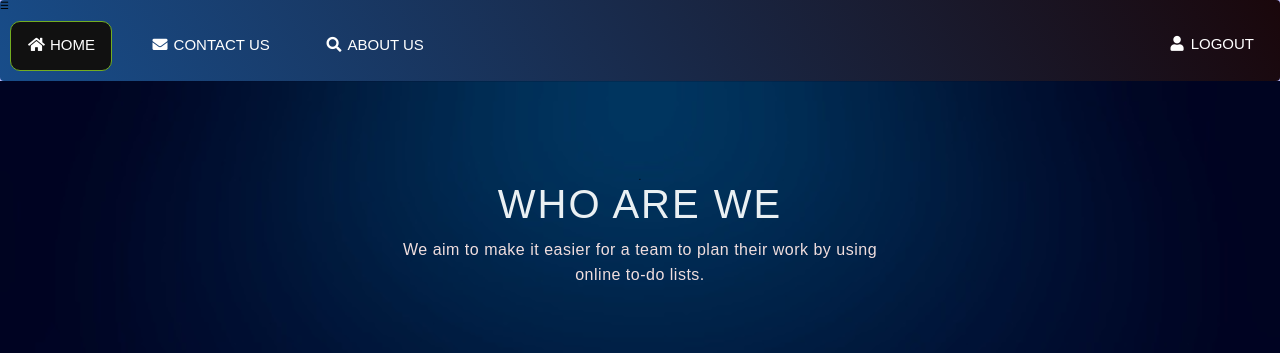
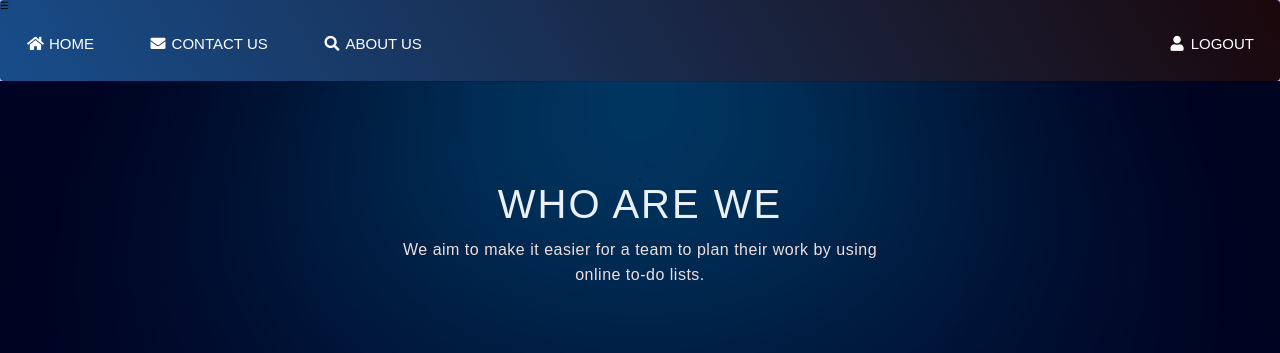
Before and after one commit to TejalKhade28/Xecute, a PHP site: page /about.html in a window 1280 px wide, with the pointer over the restyled element. Shown: the top 353 px of the page. Run offline with PHP 8.4, Linux system fonts and the light colour scheme; some libraries are stand-ins or nearby versions.

Commit message:
removed hover effect from aboutUs page

```diff
--- a/about.css
+++ b/about.css
@@ -164,11 +164,6 @@ p {
     li a{
         font-size: 15px;
     }
-    li a:hover:not(.active) {
-      background-color: #111;
-      border-radius: 10px;
-      border: 1px solid #73AD21;
-    }
     .active {
       background-color: #04AA6D;
     }
```
